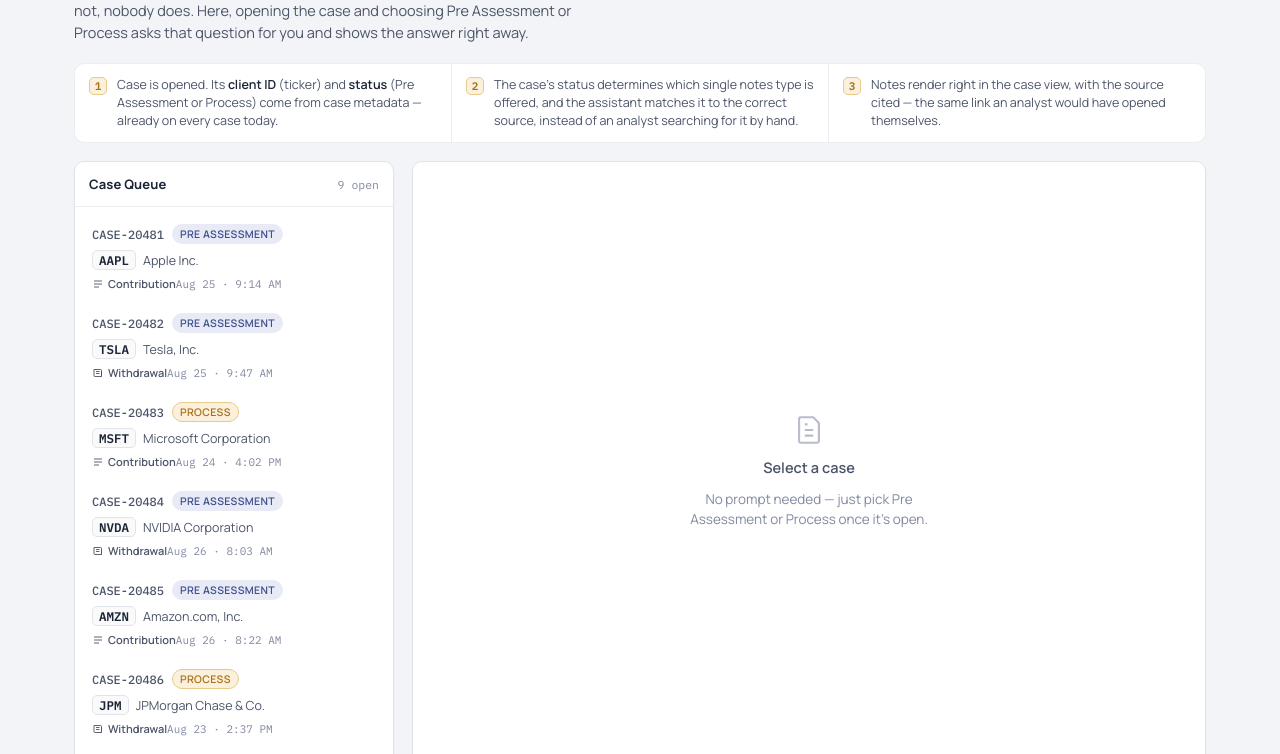
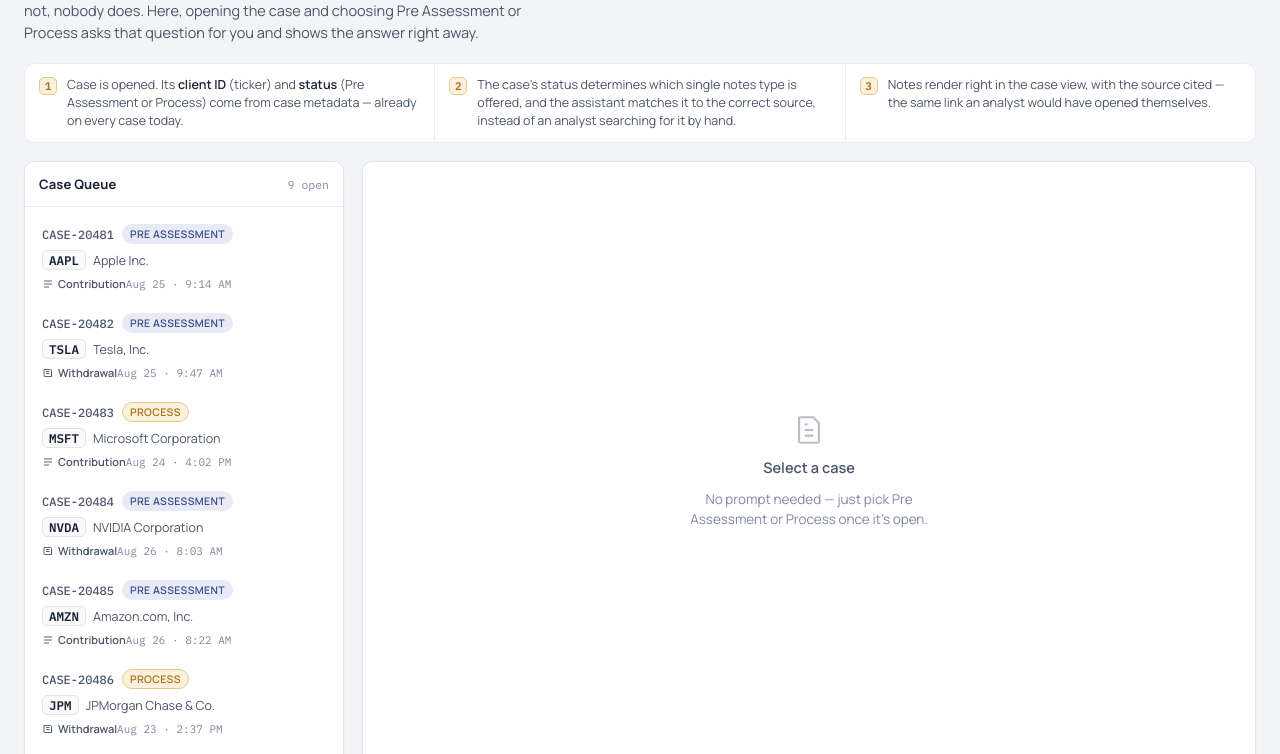
Before and after one commit to ethanposluns/KAtest, a website built with Vite: page index.html in a window 1280 px wide. Shown: the part 108-862 px from the top of the page. Built offline with nearby package versions, Linux system fonts and the light colour scheme.

Commit message:
Widen the page so the detail panel has more room
Bumps .app max-width from 1180px to 1400px. The queue panel stays a
fixed 320px, so the extra width goes entirely to the detail panel on
the right, giving the stats table more breathing room.

```diff
--- a/styles.css
+++ b/styles.css
@@ -98,7 +98,7 @@ a { color: inherit; }
 /* ---------- Shell ---------- */
 
 .app {
-  max-width: 1180px;
+  max-width: 1400px;
   width: 100%;
   margin: 0 auto;
   padding: 28px 24px 56px;
```
